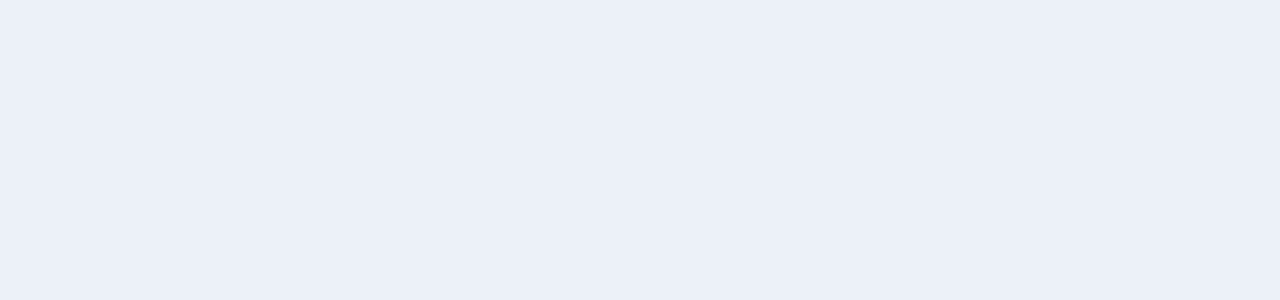
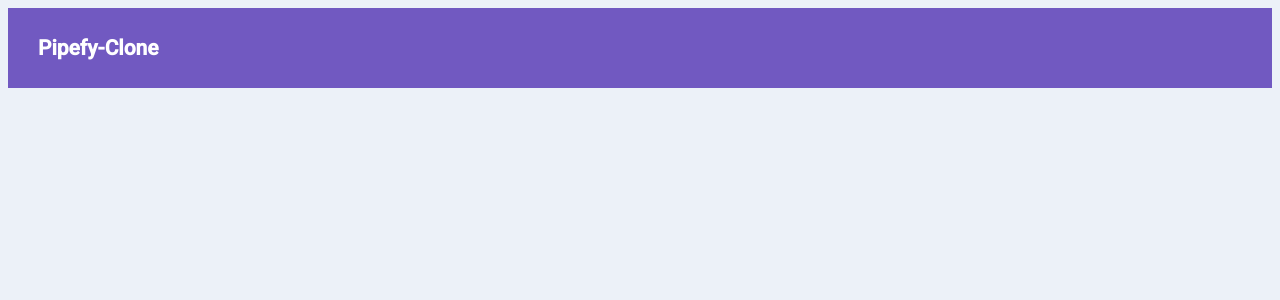
Before and after one commit to pedrorls/pipefy-clone, a React (Create React App) app: page / in a window 1280 px wide. Shown: the top 300 px of the page. Built offline with nearby package versions, Linux system fonts and the light colour scheme.

Commit message:
fix imports and header component

```diff
--- a/src/App.js
+++ b/src/App.js
@@ -1,9 +1,13 @@
 import React from 'react';
-import GlobalStyle from "./styles/globlas";
+import GlobalStyle from "./styles/globals";
+import Header from "./components/Header";
 
 function App() {
   return (
-    <GlobalStyle />
+    <>
+      <Header />
+      <GlobalStyle />
+    </>
   );
 }
 
--- /dev/null
+++ b/src/components/Header/index.js
@@ -0,0 +1,11 @@
+import React from 'react';
+
+import { Container } from './styles';
+
+export default function Header() {
+  return (
+    <Container>
+      <h2>Pipefy-Clone</h2>
+    </Container>
+  );
+}
--- /dev/null
+++ b/src/components/Header/styles.js
@@ -0,0 +1,10 @@
+import styled from 'styled-components';
+
+export const Container = styled.div`
+  height: 80px;
+  padding: 0 30px;
+  background-color: #7159c1;
+  color: #FFF;
+  display: flex;
+  align-items: center;
+`;
```
Also changed, not shown: src/styles/globals.js (renamed from src/styles/globlas.js).
